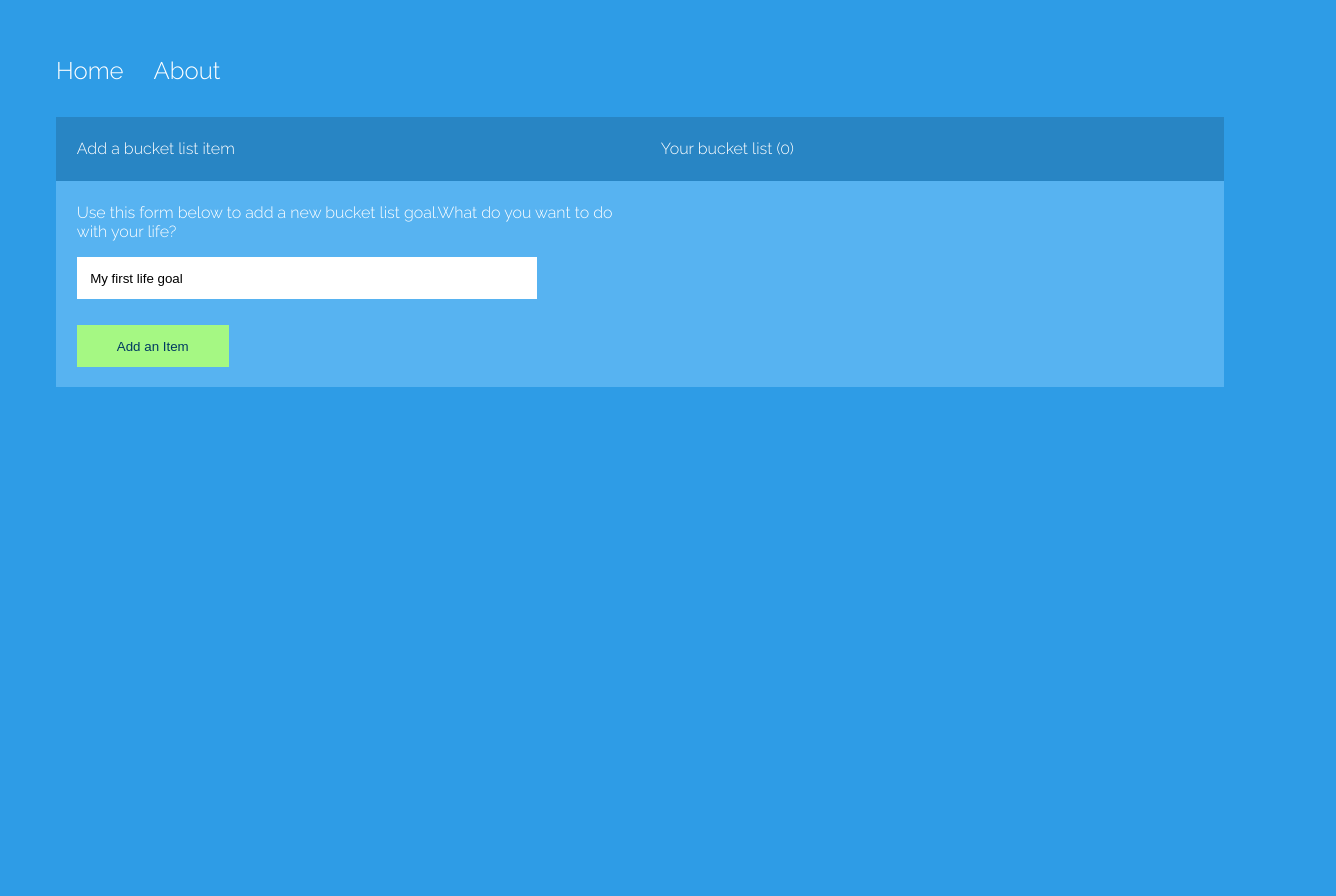
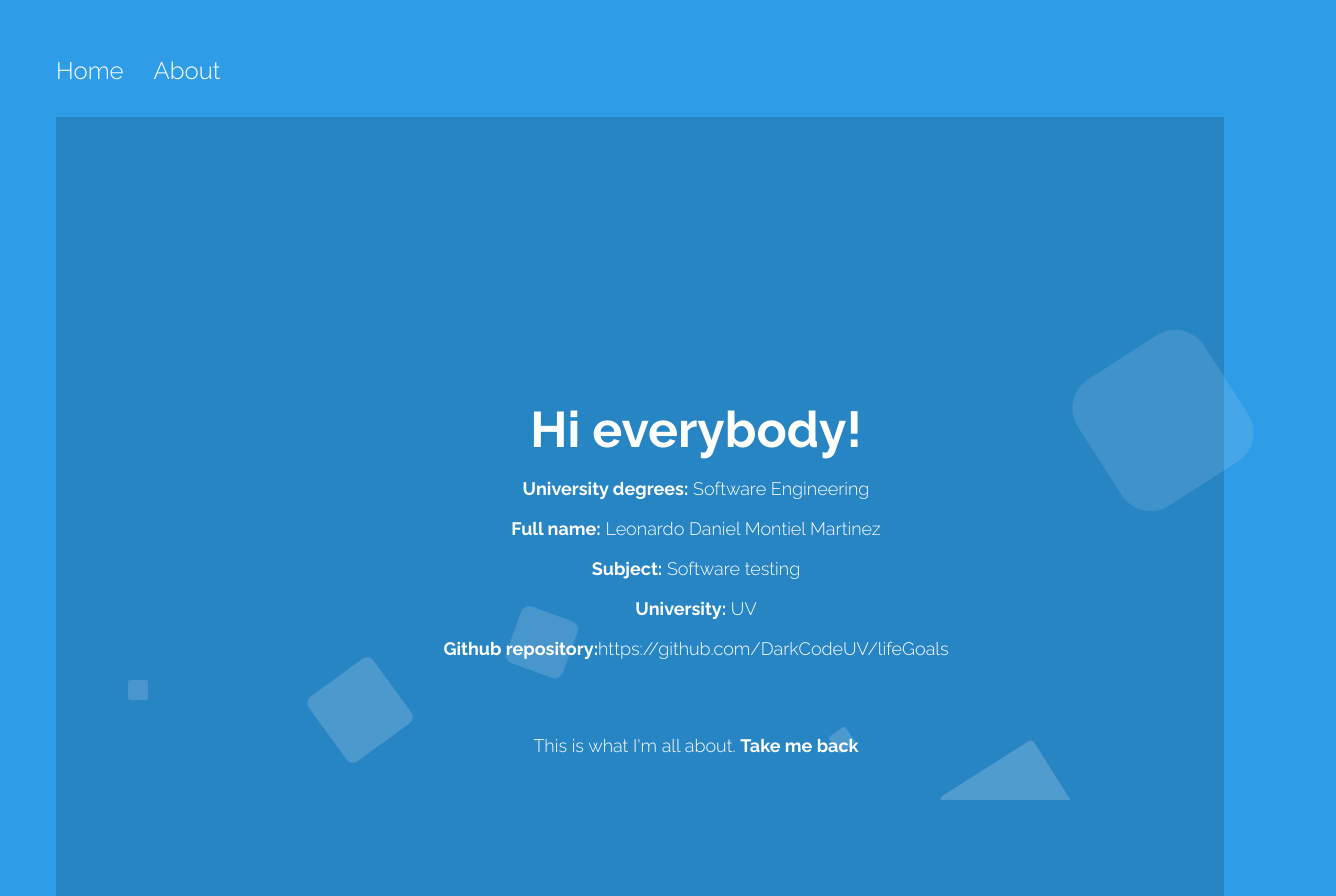
Before and after one commit to Leo-Oh/pokemon, an Angular app: page /about/48 in a window 1280 px wide. Before the commit this address led to /. Shown: the top 896 px of the page, 1336 px wide, since content can reach past the window. Before the commit the page ends 800 px from the top, so only its background shows below. Built offline with nearby package versions, Linux system fonts and the light colour scheme.

Commit message:
Adding routers and desing to about component #5

```diff
--- a/src/app/about/about.component.html
+++ b/src/app/about/about.component.html
@@ -1 +1,33 @@
-<p>about works!</p>
+<div class="context">
+    <h1>Hi everybody!</h1>
+    <br>
+    <p class="aboutme"><b>University degrees:</b> Software Engineering</p>
+    <br>
+    <p class="aboutme"><b>Full name:</b> Leonardo Daniel Montiel Martinez</p>
+    <br>
+    <p class="aboutme"><b>Subject:</b> Software testing</p>
+    <br>
+    <p class="aboutme"><b>University:</b> UV</p>
+    <br>
+    <p class="aboutme"><b>Github repository:</b>https://github.com/DarkCodeUV/lifeGoals</p>
+    <br>
+    <br><br><br>
+    <p class="aboutme">
+        This is what I'm all about.
+        <a href="" (click)="sendMeHome()"><strong>Take me back</strong></a>
+    </p>
+</div>
+<div class="area" >
+        <ul class="circles">
+                <li></li>
+                <li></li>
+                <li></li>
+                <li></li>
+                <li></li>
+                <li></li>
+                <li></li>
+                <li></li>
+                <li></li>
+                <li></li>
+        </ul>
+</div >
--- a/src/app/about/about.component.scss
+++ b/src/app/about/about.component.scss
@@ -0,0 +1,154 @@
+@import url('https://fonts.googleapis.com/css?family=Exo:400,700');
+
+*{
+    margin: 0px;
+    padding: 0px;
+}
+
+body{
+    font-family: 'Exo', sans-serif;
+}
+
+
+.context {
+    width: 100%;
+    position: absolute;
+    top:50vh;
+
+}
+.context h1{
+  text-align: center;
+  color: #fff;
+  font-size: 50px;
+}
+
+.context .aboutme{
+    text-align: center;
+    color: #fff;
+    font-size: 18px;
+}
+
+
+.area{
+    background: #2885C4;
+    background: -webkit-linear-gradient(to left, #8f94fb, #4e54c8);
+    width: 100%;
+    height:100vh;
+
+
+}
+
+.circles{
+    position: absolute;
+    top: 0;
+    left: 0;
+    width: 100%;
+    height: 100%;
+    overflow: hidden;
+}
+
+.circles li{
+    position: absolute;
+    display: block;
+    list-style: none;
+    width: 20px;
+    height: 20px;
+    background: rgba(255, 255, 255, 0.2);
+    animation: animate 25s linear infinite;
+    bottom: -150px;
+
+}
+
+.circles li:nth-child(1){
+    left: 25%;
+    width: 80px;
+    height: 80px;
+    animation-delay: 0s;
+}
+
+
+.circles li:nth-child(2){
+    left: 10%;
+    width: 20px;
+    height: 20px;
+    animation-delay: 2s;
+    animation-duration: 12s;
+}
+
+.circles li:nth-child(3){
+    left: 70%;
+    width: 20px;
+    height: 20px;
+    animation-delay: 4s;
+}
+
+.circles li:nth-child(4){
+    left: 40%;
+    width: 60px;
+    height: 60px;
+    animation-delay: 0s;
+    animation-duration: 18s;
+}
+
+.circles li:nth-child(5){
+    left: 65%;
+    width: 20px;
+    height: 20px;
+    animation-delay: 0s;
+}
+
+.circles li:nth-child(6){
+    left: 75%;
+    width: 110px;
+    height: 110px;
+    animation-delay: 3s;
+}
+
+.circles li:nth-child(7){
+    left: 35%;
+    width: 150px;
+    height: 150px;
+    animation-delay: 7s;
+}
+
+.circles li:nth-child(8){
+    left: 50%;
+    width: 25px;
+    height: 25px;
+    animation-delay: 15s;
+    animation-duration: 45s;
+}
+
+.circles li:nth-child(9){
+    left: 20%;
+    width: 15px;
+    height: 15px;
+    animation-delay: 2s;
+    animation-duration: 35s;
+}
+
+.circles li:nth-child(10){
+    left: 85%;
+    width: 150px;
+    height: 150px;
+    animation-delay: 0s;
+    animation-duration: 11s;
+}
+
+
+
+@keyframes animate {
+
+    0%{
+        transform: translateY(0) rotate(0deg);
+        opacity: 1;
+        border-radius: 0;
+    }
+
+    100%{
+        transform: translateY(-1000px) rotate(720deg);
+        opacity: 0;
+        border-radius: 50%;
+    }
+
+}
--- a/src/app/about/about.component.ts
+++ b/src/app/about/about.component.ts
@@ -1,5 +1,6 @@
 import { Component, OnInit } from '@angular/core';
-
+import { ActivatedRoute } from '@angular/router';
+import { Router } from '@angular/router';
 @Component({
   selector: 'app-about',
   templateUrl: './about.component.html',
@@ -7,9 +8,15 @@ import { Component, OnInit } from '@angular/core';
 })
 export class AboutComponent implements OnInit {
 
-  constructor() { }
+  constructor(private route:ActivatedRoute,private router: Router) {
+    this.route.params.subscribe(res => console.log(res.id))
+  }
 
-  ngOnInit(): void {
+  ngOnInit(){
+  }
+
+  sendMeHome(){
+    this.router.navigate([''])
   }
 
 }
--- a/src/app/app-routing.module.ts
+++ b/src/app/app-routing.module.ts
@@ -1,7 +1,19 @@
 import { NgModule } from '@angular/core';
 import { Routes, RouterModule } from '@angular/router';
+import { HomeComponent } from './home/home.component';
+import { AboutComponent } from './about/about.component';
 
-const routes: Routes = [];
+const routes: Routes = [
+  {
+    path: '',
+    component: HomeComponent
+  },
+  {
+    path: 'about/:id',
+    component: AboutComponent
+  }
+
+];
 
 @NgModule({
   imports: [RouterModule.forRoot(routes)],
--- a/src/app/app.component.html
+++ b/src/app/app.component.html
@@ -1,7 +1,7 @@
 <ul>
   <li><a routerLink="" >Home</a></li>
-  <li><a routerLink="about" >About</a></li>
+  <li><a routerLink="about/48" >About</a></li>
 </ul>
 
-<app-home></app-home>
+
 <router-outlet></router-outlet>
```
